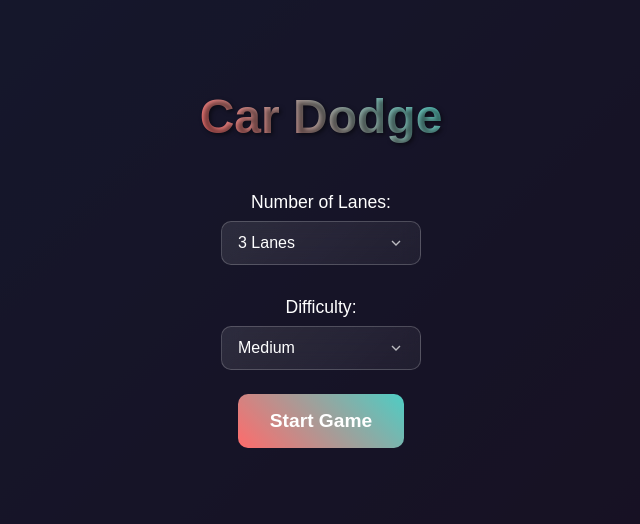
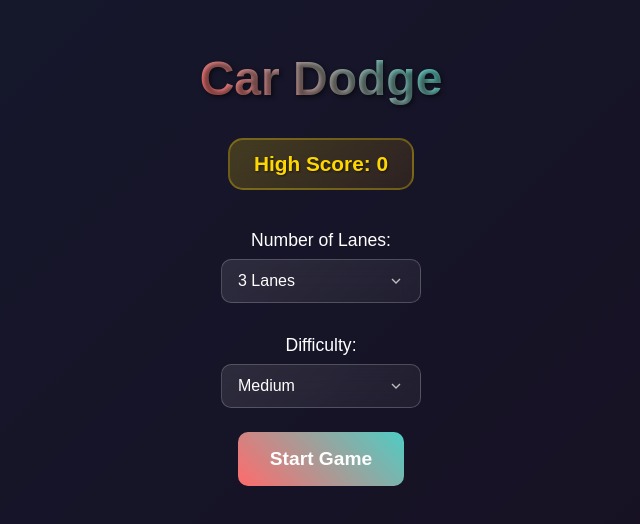
Before and after one commit to awais-2005/Car_Game, a plain HTML site: page index.html in a window 1280 px wide. Shown: the part 128-652 px from the top of the page, without its empty margins (319-959 px from the left). Drawn offline with Linux system fonts and the light colour scheme.

Commit message:
more fixes

```diff
--- a/game.js
+++ b/game.js
@@ -56,6 +56,7 @@ class CarDodgeGame {
       { color: "#ff9ff3", type: "compact" },
     ]
 
+    this.highScore = this.loadHighScore()
     this.init()
   }
 
@@ -327,6 +328,8 @@ class CarDodgeGame {
   gameOver() {
     this.gameState = "gameOver"
     document.getElementById("finalScore").textContent = this.score
+    const newHighScore = this.saveHighScore()
+    this.updateHighScoreDisplay()
     this.showScreen("gameOverScreen")
   }
 
@@ -691,6 +694,25 @@ class CarDodgeGame {
       this.roadLines.push({ y: y, height: lineHeight })
     }
   }
+
+  loadHighScore() {
+    const saved = localStorage.getItem("carDodgeHighScore")
+    return saved ? Number.parseInt(saved) : 0
+  }
+
+  saveHighScore() {
+    if (this.score > this.highScore) {
+      this.highScore = this.score
+      localStorage.setItem("carDodgeHighScore", this.highScore.toString())
+      return true // New high score achieved
+    }
+    return false
+  }
+
+  updateHighScoreDisplay() {
+    document.getElementById("highScore").textContent = this.highScore
+    document.getElementById("gameOverHighScore").textContent = this.highScore
+  }
 }
 
 // Initialize game when page loads
@@ -706,3 +728,8 @@ window.addEventListener("resize", () => {
     window.game.setupCanvas()
   }
 })
+
+document.addEventListener("DOMContentLoaded", () => {
+  const game = new CarDodgeGame()
+  game.updateHighScoreDisplay()
+})
--- a/index.html
+++ b/index.html
@@ -11,6 +11,10 @@
         <!-- Main Menu -->
         <div id="mainMenu" class="screen">
             <h1>Car Dodge</h1>
+            <!-- Added high score display to main menu -->
+            <div class="high-score-display">
+                <p>High Score: <span id="highScore">0</span></p>
+            </div>
             <div class="menu-section">
                 <label for="laneSelect">Number of Lanes:</label>
                 <!-- Replaced basic select with custom dropdown -->
@@ -90,6 +94,8 @@
             <h2>Game Over!</h2>
             <div class="final-score">
                 <p>Final Score: <span id="finalScore">0</span></p>
+                <!-- Added high score display to game over screen -->
+                <p>High Score: <span id="gameOverHighScore">0</span></p>
             </div>
             <button id="playAgainBtn" class="btn">Play Again</button>
             <button id="backToMenuBtn" class="btn">Main Menu</button>
--- a/style.css
+++ b/style.css
@@ -53,6 +53,24 @@ h2 {
   font-size: 2rem;
   margin-bottom: 1.5rem;
   color: #ff6b6b;
+}
+
+/* Added high score display styles */
+.high-score-display {
+  margin-bottom: 1.5rem;
+  padding: 0.75rem 1.5rem;
+  background: linear-gradient(135deg, rgba(255, 215, 0, 0.2), rgba(255, 165, 0, 0.1));
+  border: 2px solid rgba(255, 215, 0, 0.3);
+  border-radius: 15px;
+  backdrop-filter: blur(10px);
+}
+
+.high-score-display p {
+  font-size: 1.3rem;
+  font-weight: bold;
+  color: #ffd700;
+  text-shadow: 1px 1px 2px rgba(0, 0, 0, 0.5);
+  margin: 0;
 }
 
 .menu-section {
@@ -252,6 +270,17 @@ select {
   color: #4ecdc4;
 }
 
+/* Enhanced final score styling for high score display */
+.final-score p {
+  margin: 0.5rem 0;
+}
+
+.final-score p:last-child {
+  color: #ffd700;
+  font-weight: bold;
+  text-shadow: 1px 1px 2px rgba(0, 0, 0, 0.5);
+}
+
 /* Mobile Responsiveness */
 @media (max-width: 768px) {
   h1 {
@@ -271,6 +300,11 @@ select {
   .power-display {
     font-size: 1rem;
   }
+
+  /* Mobile responsive high score display */
+  .high-score-display p {
+    font-size: 1.1rem;
+  }
 }
 
 /* Animation for flying effect */
```
